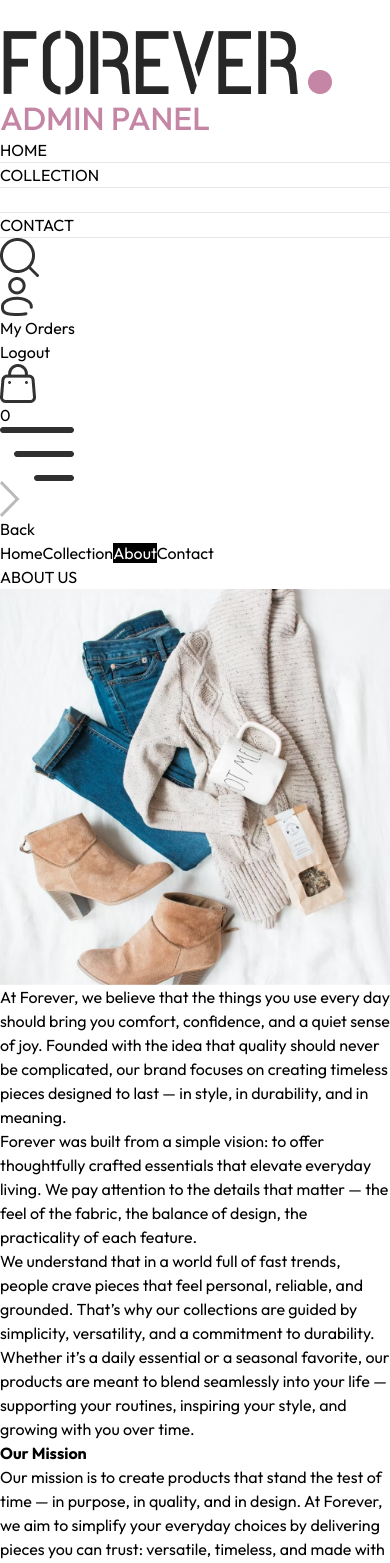
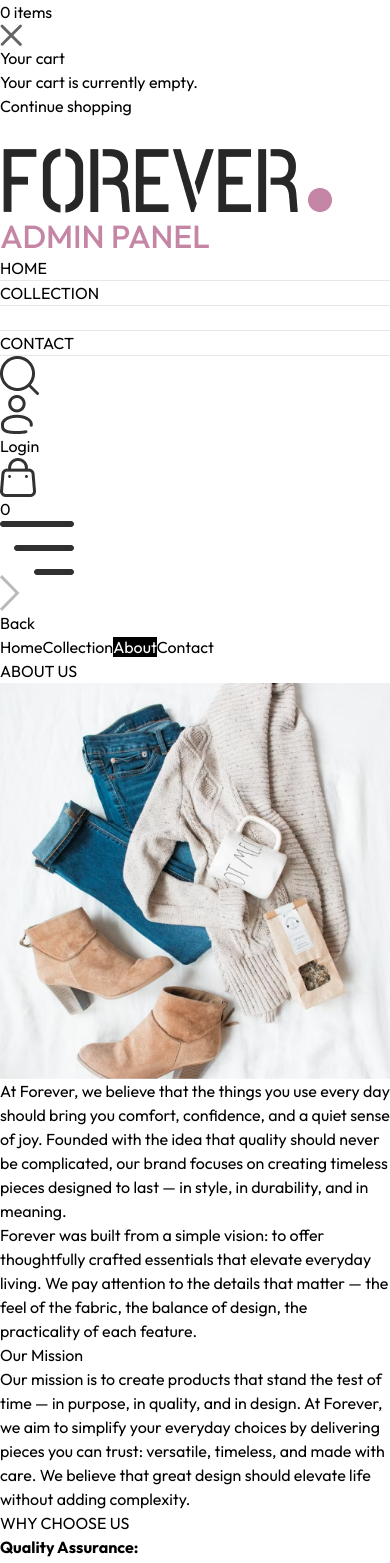
Before and after one commit to JUIFANGYANG/E-commerce-Platform, a React (Vite) app: page /about in a window 390 px wide. Shown: the top 1563 px of the page. Built offline with nearby package versions, Linux system fonts and the light colour scheme.

Commit message:
Update project:increased side cart and modified login page

```diff
--- a/src/App.jsx
+++ b/src/App.jsx
@@ -1,4 +1,4 @@
-import React from 'react'
+import React, { useState } from 'react'
 import {Routes, Route} from 'react-router-dom'
 import Home from './pages/Home'
 import Collection from './pages/Collection'
@@ -12,14 +12,31 @@
 import Navbar from './components/Navbar'
 import Footer from './components/Footer'
 import SearchBar from './components/SearchBar'
+import SideCart from './components/SideCart'
 import { ToastContainer, toast } from 'react-toastify';
 import 'react-toastify/dist/ReactToastify.css';
+import ShopContextProvider from './context/ShopContext';
+
 
 const App = () => {
+  const [cartVisible, setCartVisible] = useState(false);
+  const closeCart = () => setCartVisible(false);
+
+
   return (
-    <div className='px-4 sm:px-[5vw] md:px-[7vw] lg:px-[9vw]'>
+    <ShopContextProvider setCartVisible={setCartVisible}>
+        {cartVisible && (
+        <div onClick={closeCart} className='fixed inset-0 bg-black/40 backdrop-blur-sm z-50'></div>
+        )}
+        <div className={`fixed bg-white right-0 top-0 bottom-0 z-[60] transition-all duration-300 w-full sm:w-2/5 ${cartVisible? 'translate-x-0':'translate-x-full'}`}>
+        <SideCart closeCart={closeCart}/>
+      </div>
+      <div className='px-4 sm:px-[5vw] md:px-[7vw] lg:px-[9vw]'>
         <ToastContainer/>
-        <Navbar/>
+        <Navbar
+          cartVisible={cartVisible}
+          setCartVisible={setCartVisible}
+          closeCart={closeCart}/>
         <SearchBar/>
         <Routes>
           <Route path="/" element={<Home/>}/>
@@ -34,6 +51,7 @@
         </Routes>
         <Footer/>
     </div>
+    </ShopContextProvider>
   )
 }
 
--- a/src/components/Navbar.jsx
+++ b/src/components/Navbar.jsx
@@ -1,14 +1,13 @@
 import React, { useContext, useState } from 'react'
-import { assets } from '../assets/assets'
+import { assets, products } from '../assets/assets'
 import { Link, NavLink } from 'react-router-dom'
 import { ShopContext } from '../context/ShopContext';
 
 
-
-const Navbar = () => {
+const Navbar = ({setCartVisible}) => {
 
   const [visible, setVisible]= useState(false);
-  const {setShowSearch, getCartCount} = useContext(ShopContext);
+  const {cartItems,setCartItems, setShowSearch, getCartCount} = useContext(ShopContext);
 
 
 
@@ -46,20 +45,21 @@
               <Link to ='/login'><img src={assets.profile_icon} alt="" className='cursor-pointer w-5'/></Link>
               <div className='group-hover:block hidden absolute dropdown-menu right-0 pt-4'>
                  <div className='flex flex-col gap-2 w-36 py-3 px-5 bg-gray-100 text-gray-500'>
-                  <NavLink to="/orders"><p className='cursor-pointer hover:text-black'>My Orders</p></NavLink>
-                  <NavLink to="/login"><p className='cursor-pointer hover:text-black'>Logout</p></NavLink>
+                  <Link to="/login"><p className='cursor-pointer hover:text-black'>Login</p></Link>
                  </div>
               </div>
             </div>
 
-            <Link to='/cart' className='relative'>
+            {/* SideCart window */}
+            <div onClick={()=>setCartVisible(true)} className='relative cursor-pointer'>
             <img src={assets.cart_icon} alt="" className='cursor-pointer w-5 min-w-5'/>
             <p className='absolute right-0 bottom-0 w-4 text-center leading-4 bg-black text-white aspect-square rounded-full text-[8px]'>{getCartCount()}</p>
-            </Link>
+            </div>
+
             <img onClick={()=> setVisible(true)} src={assets.menu_icon} alt="" className='w-5 cursor-pointer block sm:hidden'/>
         </div>
                {/* {Sidebar menu for small screen} */}
-               <div className={`fixed inset-0 z-50 overflow-hidden bg-white transition-all ${visible ? 'w-full' :'w-0'}`} >
+               <div className={`fixed top-0 bottom-0 right-0 z-50 overflow-hidden bg-white transition-all ${visible ? 'w-full' :'w-0'}`} >
                  <div className='flex flex-col text-gray-600'>
                    <div onClick={()=>setVisible(false)} className='flex items-center gap-5 p-3 cursor-pointer'>
                    <img className='h-4 rotate-180' src={assets.dropdown_icon} alt=""/>
--- /dev/null
+++ b/src/components/SideCart.jsx
@@ -0,0 +1,122 @@
+import React, { useContext, useEffect, useState } from 'react'
+import { assets, products } from '../assets/assets'
+import { ShopContext } from '../context/ShopContext';
+
+const SideCart = ({closeCart}) => {
+
+  const {products, currency, cartItems, getCartCount, updateQuantity, getCartAmount, navigate} = useContext(ShopContext);
+  const [cartData, setCartData] = useState([]);
+
+//資料轉換邏輯
+ useEffect (() => {
+
+  let tempDate=[];
+  for (const items in cartItems){
+    for (const item in cartItems[items]){
+      if (cartItems[items][item] >0){
+        tempDate.push({
+          _id:items, //商品ID
+          size:item, //尺寸
+          quantity:cartItems[items][item], //數量
+        }
+        );
+      }
+    }
+  }
+  setCartData(tempDate);
+ }, [cartItems])
+
+
+  return (
+
+    <div className='flex flex-col h-full p-4'>
+            <div className='inline-flex justify-between p-5'><p className=''>{getCartCount()} items</p>
+                 <img onClick={closeCart}
+                      className='h-4 mt-1 cursor-pointer'
+                      src={assets.cross_icon}
+                      alt="Close Cart" />
+            </div>
+
+
+            {cartData.length === 0 ? (
+              <div className='flex flex-col w-full h-full justify-between'>
+                <div className='flex flex-col gap-4'>
+                <p className='text-4xl px-4 text-gray-900'>Your cart</p>
+                <p className='text-base p-5 font-light'>Your cart is currently empty.</p>
+                </div>
+                <button onClick={closeCart}
+                        className='bg-black font-light text-white w-full py-5 '>Continue shopping</button>
+              </div>
+
+            ) : (
+
+              <>
+
+            <div className='flex flex-col flex-grow overflow-y-auto'>
+
+             <p className='text-4xl px-4 text-gray-900 my-2'>Your cart</p>
+
+            {
+              cartData.map((item, index) => {
+
+              const productData = products.find((products) => products._id === item._id);
+
+              return (
+
+                <div key={index} className='flex flex-col h-full gap-2 p-2'>
+                  <div className='flex flex-row gap-2 my-5'>
+                    <img className='w-32 lg:w-36 mx-2 ' src={productData.image[0]} alt="" />
+                    <div className='flex flex-col flex-grow justify-between'>
+                      <div className='flex w-full justify-between'>
+                          <p className='text-sm pr-2'>{productData.name}</p>
+                          <p className='text-sm'>{currency}{productData.price}</p>
+                      </div>
+                      <div className='flex justify-between'>
+                        <div className='flex items-center gap-3'>
+                          <p onClick={()=>{
+                             if (item.quantity >1 ) {
+                                 updateQuantity(item._id, item.size, item.quantity - 1);
+                             } else {
+                                updateQuantity(item._id, item.size, 0);
+                            }
+                            }}
+                             className='font-light cursor-pointer'>-</p>
+                          <p className='font-light'>{item.quantity}</p>
+                          <p onClick={()=>{
+                               updateQuantity(item._id, item.size, item.quantity + 1);
+                             }}
+                             className='font-light cursor-pointer'>+</p>
+                        </div>
+                        <p onClick={() => {updateQuantity(item._id, item.size, 0)}}
+                           className='cursor-pointer font-light underline text-sm'>Remove</p>
+                      </div>
+                    </div>
+                  </div>
+
+
+                </div>
+              )
+            })
+
+            }
+            </div>
+
+            <div className='flex flex-col'>
+                       <div className='flex justify-between'>
+                         <p className='text-xl px-2 my-2'>Subtotal</p>
+                         <p className='text-base px-2 my-2'>{currency} {getCartAmount()}.00</p>
+                       </div>
+                       <button className='w-full bg-black font-light text-white py-5'>Checkout</button>
+                 </div>
+
+                 </>
+
+            )}
+
+    </div>
+
+
+  )
+}
+
+export default SideCart;
--- a/src/context/ShopContext.jsx
+++ b/src/context/ShopContext.jsx
@@ -2,11 +2,13 @@
 import { products } from "../assets/assets";
 import { toast } from "react-toastify";
 import { useNavigate } from 'react-router-dom';
+import  SideCart from '../components/SideCart';
 
 export const ShopContext = createContext();
 
 const ShopContextProvider = (props) => {
 
+    const { setCartVisible } = props;
     const currency = '$';
     const delivery_fee = 10;
     const [search, setSearch] = useState('');
@@ -37,6 +39,8 @@
             cartData[itemId][size] = 1;
        }
        setCartItems(cartData);
+
+       setCartVisible(true);
 
 
     }
--- a/src/main.jsx
+++ b/src/main.jsx
@@ -8,9 +8,7 @@
 ReactDOM.createRoot(document.getElementById('root')).render(
   <React.StrictMode>
     <BrowserRouter>
-      <ShopContextProvider>
       <App />
-      </ShopContextProvider>
     </BrowserRouter>
   </React.StrictMode>
 )
--- a/src/pages/About.jsx
+++ b/src/pages/About.jsx
@@ -3,6 +3,13 @@
 import { assets } from '../assets/assets'
 import NewsletterBox from '../components/NewsletterBox'
 const About = () => {
+
+  const ABOUT_CONTENT = {
+    paragraph1: "At Forever, we believe that the things you use every day should bring you comfort, confidence, and a quiet sense of joy. Founded with the idea that quality should never be complicated, our brand focuses on creating timeless pieces designed to last — in style, in durability, and in meaning.",
+    paragraph2: "Forever was built from a simple vision: to offer thoughtfully crafted essentials that elevate everyday living. We pay attention to the details that matter — the feel of the fabric, the balance of design, the practicality of each feature. ",
+    mission: "Our mission is to create products that stand the test of time — in purpose, in quality, and in design. At Forever, we aim to simplify your everyday choices by delivering pieces you can trust: versatile, timeless, and made with care. We believe that great design should elevate life without adding complexity."
+};
+
   return (
     <div>
 
@@ -11,15 +18,16 @@
       </div>
 
       <div className='my-8 flex flex-col md:flex-row gap-16'>
-        <img className='w-3/4 max-w-[450px] mx-auto md:max-w-[450px] md:mx-0'src={assets.about_img} alt="" />
-        <div className='flex flex-col justify-center gap-6 md:w-2/4 text-gray-600 p-5'>
-          <p>At Forever, we believe that the things you use every day should bring you comfort, confidence, and a quiet sense of joy. Founded with the idea that quality should never be complicated, our brand focuses on creating timeless pieces designed to last — in style, in durability, and in meaning.</p>
-          <p>Forever was built from a simple vision: to offer thoughtfully crafted essentials that elevate everyday living. We pay attention to the details that matter — the feel of the fabric, the balance of design, the practicality of each feature. </p>
-          <p>We understand that in a world full of fast trends, people crave pieces that feel personal, reliable, and grounded. That’s why our collections are guided by simplicity, versatility, and a commitment to durability. Whether it’s a daily essential or a seasonal favorite, our products are meant to blend seamlessly into your life — supporting your routines, inspiring your style, and growing with you over time.</p>
-          <b className='text-gray-800'>Our Mission</b>
-          <p>Our mission is to create products that stand the test of time — in purpose, in quality, and in design.
-
-At Forever, we aim to simplify your everyday choices by delivering pieces you can trust: versatile, timeless, and made with care. We believe that great design should elevate life without adding complexity. Through intentional creation and consistent quality, our mission is to provide items that feel good today and remain meaningful for years to come.</p>
+        <div className='flex flex-1 mx-auto max-w-[350px] md:mx-0 overflow-hidden'>
+          <img className='w-full h-full object-cover'
+               src={assets.about_img}
+               alt="About us" />
+        </div>
+        <div className='flex flex-col flex-1 justify-center gap-6  text-gray-600 p-5'>
+          <p className='font-light'>{ABOUT_CONTENT.paragraph1}</p>
+          <p className='font-light'>{ABOUT_CONTENT.paragraph2}</p>
+           <h3 className='text-gray-800 font-semibold'>Our Mission</h3>
+           <p className='font-light'>{ABOUT_CONTENT.mission}</p>
         </div>
       </div>
 
--- a/src/pages/Cart.jsx
+++ b/src/pages/Cart.jsx
@@ -8,10 +8,10 @@
 const Cart = () => {
 
   const {products, currency, cartItems, getCartCount, updateQuantity, navigate} = useContext(ShopContext);
+  //這裡的cartDate跟contexte裡的不同，用於整理後準備渲染。
+  const [cartData, setCartData] = useState([]);
 
 
-  //這裡的cartDate跟contexte裡的不同，用於整理後準備渲染。
-  const [cartData, setCartData] = useState([]);
 
   useEffect(()=>{
 
@@ -30,9 +30,10 @@
     setCartData(tempData);
   },[cartItems])
 
+
+
   return (
     <div className='mt-5 mb-5 flex flex-col'>
-    {/* 為何第一個div不用flex? */}
 
       <div className='text-2xl mb-3'>
         <Title text1={'YOUR'} text2={'CART'} />
@@ -48,7 +49,7 @@
 
             return (
             <div key={index} className='py-4 border-t border-b text-gray-700 grid grid-cols-[4fr_0.5fr_0.5fr] sm:grid-cols-[4fr_2fr_0.5fr] items-center gap-4'>
-                 <div className=' flex items-start gap-6'>
+                 <div className='flex items-start gap-6'>
                     <img className='w-16 sm:w-20' src={productData.image[0]} alt="" />
                     <div>
                       <p className='text-sm sm:text-lg font-medium' >{productData.name}</p>
@@ -58,8 +59,15 @@
                        </div>
                     </div>
                  </div>
-                 <input onChange={(e) => e.target.value === '' || e.target.value === '0'? null : updateQuantity(item._id, item.size, Number(e.target.value)) } className='border max-w-10 sm:max-w-20 px-1 sm:px-2 py-1' type="number" min={1} defaultValue={item.quantity}/>
-                 <img onClick={()=>updateQuantity(item._id,item.size, 0)} className='w-4 mr-4 sm:w-5 cursor-pointer' src={assets.bin_icon} alt="" />
+                 <input onChange={(e) => e.target.value === '' || e.target.value === '0'? null :
+                         updateQuantity(item._id, item.size, Number(e.target.value)) }
+                        className='border max-w-10 sm:max-w-20 px-1 sm:px-2 py-1'
+                        type="number"
+                        min={1}
+                        defaultValue={item.quantity}/>
+                 <img onClick={()=>updateQuantity(item._id,item.size, 0)}
+                      className='w-4 mr-4 sm:w-5 cursor-pointer'
+                      src={assets.bin_icon} alt="" />
             </div>
 
           )
--- a/src/pages/Collection.jsx
+++ b/src/pages/Collection.jsx
@@ -10,7 +10,7 @@
     const [showFilter,setShowFilter] = useState(false);
     const [filterProducts,setFilterProducts]= useState([]);
     const [category, setCategory] = useState([]);
-    const [subCategory, setSubcategory] = useState([]);
+    const [subCategory, setSubCategory] = useState([]);
     const [sortType, setSortType] = useState('relavent')
 
     const toggleCategory = (e) => {
@@ -23,12 +23,12 @@
       }
     };
 
-    const toggleSubcategory = (e) =>{
-      if (category.includes(e.target.value)) {
-        setCategory(prev =>prev.filter(item => item !== e.target.value))
+    const toggleSubCategory = (e) =>{
+      if (subCategory.includes(e.target.value)) {
+        setSubCategory(prev =>prev.filter(item => item !== e.target.value))
       }
       else {
-        setCategory(prev => [...prev, e.target.value])
+        setSubCategory(prev => [...prev, e.target.value])
       }
     }
 
@@ -59,7 +59,7 @@
           break;
 
           case'high-low':
-          setFilterProducts(fpcopy.sort((a,b)=>(b.price - a.price)));
+          setFilterProducts(fpCopy.sort((a,b)=>(b.price - a.price)));
           break;
 
           default:
@@ -72,7 +72,7 @@
       setFilterProducts(products)
     },[])
 
-    useEffect(() => {
+    useEffect(()=>{
       applyFilter();
     },[category,subCategory,search,showSearch])
 
@@ -93,15 +93,15 @@
         <div className={`border border-gray-300 pl-5 py-3 mt-6 ${showFilter ? '':'hidden'} sm:block`}>
             <p className='mb-3 text-sm font-medium'>CATEGORIES </p>
                <div className='flex flex-col gap-2 text-sm font-light text-gray-700'>
-                 <p className='flex gap-2'>
+                 <label className='flex gap-2'>
                   <input className='w-3' type="checkbox" value={'Men'} onChange={toggleCategory}/>Men
-                  </p>
-                  <p className='flex gap-2'>
+                  </label>
+                  <label className='flex gap-2'>
                   <input className='w-3' type="checkbox" value={'Women'} onChange={toggleCategory}/>Women
-                  </p>
-                  <p className='flex gap-2'>
+                  </label>
+                  <label className='flex gap-2'>
                   <input className='w-3' type="checkbox" value={'Kids'} onChange={toggleCategory}/>Kids
-                  </p>
+                  </label>
                </div>
         </div>
 
@@ -109,15 +109,15 @@
          <div className={`border border-gray-300 pl-5 py-3 mt-6 ${showFilter ? '':'hidden'} sm:block`}>
             <p className='mb-3 text-sm font-medium'>TYPE</p>
                <div className='flex flex-col gap-2 text-sm font-light text-gray-700'>
-                 <p className='flex gap-2'>
-                  <input className='w-3' type="checkbox" value={'Topwear'} onChange={toggleSubcategory}/>Topwear
-                  </p>
-                  <p className='flex gap-2'>
-                  <input className='w-3' type="checkbox" value={'Bottomwear'} onChange={toggleSubcategory}/>Bottomwear
-                  </p>
-                  <p className='flex gap-2'>
-                  <input className='w-3' type="checkbox" value={'Winterwear'} onChange={toggleSubcategory}/>Winterwear
-                  </p>
+                  <label className='flex gap-2'>
+                  <input className='w-3' type="checkbox" value={'Topwear'} onChange={toggleSubCategory}/>Topwear
+                  </label>
+                  <label className='flex gap-2'>
+                  <input className='w-3' type="checkbox" value={'Bottomwear'} onChange={toggleSubCategory}/>Bottomwear
+                  </label>
+                  <label className='flex gap-2'>
+                  <input className='w-3' type="checkbox" value={'Winterwear'} onChange={toggleSubCategory}/>Winterwear
+                  </label>
                </div>
         </div>
 
@@ -126,10 +126,12 @@
       {/* Right side */}
        <div className='flex-1'>
 
-          <div className='relative flex justify-between text-base sm:text-2xl mb-4'>
-             <Title text1={'ALL'} text2={'COLLECTION'}/>
+          <div className='relative flex justify-between mb-4 gap-2'>
+            <div className='text-base md:text-2xl'>
+              <Title text1={'ALL'} text2={'COLLECTION'}/>
+            </div>
              {/* Product sort */}
-             <select onChange={(e=>setSortType(e.target.value))} className='text-sm border-2 border-gray-300 px-4 py-1 rounded-none appearance-none'>
+             <select onChange={(e=>setSortType(e.target.value))} className='text-sm border-2 sm:h-auto sm:w-auto border-gray-300 px-4 py-1 rounded-none appearance-none'>
               <option value="relative">Sort by: Relavent</option>
               <option value="low-high">Sort by: low to high</option>
               <option value="high-low">Sort by: high to low</option>
--- a/src/pages/Login.jsx
+++ b/src/pages/Login.jsx
@@ -1,9 +1,10 @@
 import React, { useState } from 'react'
 import Title from '../components/Title'
+import { toast } from 'react-toastify';
 
 const Login = () => {
 
-  const [currentState, setCurrentState] = useState('Sign Up');
+  const [currentState, setCurrentState] = useState('Login');
 
   const onSumitHandler = async (event) => {
     event.preventDefault();
@@ -16,21 +17,21 @@
              <p className='prata-regular text-3xl'>{currentState}</p>
              <hr className='border-none h-[1.5px] w-8 bg-gray-800'></hr>
         </div>
-        {currentState ==='Login'? '': <input type="text" className='w-full px-3 py-2 border border-gray-800' placeholder='Name' required/>}
-        <input type="email" className='w-full px-3 py-2 border border-gray-800' placeholder='Email' required/>
-        <input type="password" className='w-full px-3 py-2 border border-gray-800' placeholder='Password' required/>
+        {currentState ==='Login'? '': <input type="text" className='font-light text-sm w-full px-1 py-2 border-b border-gray-900' placeholder='Name' required/>}
+        <input type="email" className='font-light text-sm w-full px-1 py-2 border-b border-gray-900' placeholder='Email' required/>
+        <input type="password" className='font-light text-sm w-full px-1 py-2 border-b border-gray-900' placeholder='Password' required/>
         <div className='w-full flex justify-between text-sm mt-[8px]'>
-            <p>Forgot your password?</p>
+            <p onClick={()=>{toast.error('Sorry, we currently can not help with that.')}} className='cursor-pointer underline underline-offset-4'>Forgot your password?</p>
             {
               currentState === 'Login'
-              ? <p onClick={()=>setCurrentState('Sign Up')} className='cursor-pointer'>Create account</p>
-              : <p onClick={()=>setCurrentState('Login')} className='cursor-pointer'>Login here</p>
+              ? <p onClick={()=>setCurrentState('Sign Up')} className='cursor-pointer underline underline-offset-4'>Create account</p>
+              : <p onClick={()=>setCurrentState('Login')} className='cursor-pointer underline underline-offset-4'>Login here</p>
             }
         </div>
 
 
 
-        <button className='bg-black text-white font-light px-8 py-2 mt-4'>{currentState === 'Login'? 'Sign In':'Sign Up'}</button>
+        <button className='bg-black text-white font-light px-8 py-3 mt-4'>{currentState === 'Login'? 'Sign In':'Sign Up'}</button>
 
 
      </form>
```
Also changed, not shown: src/pages/Orders.jsx (+2 -37 lines).
